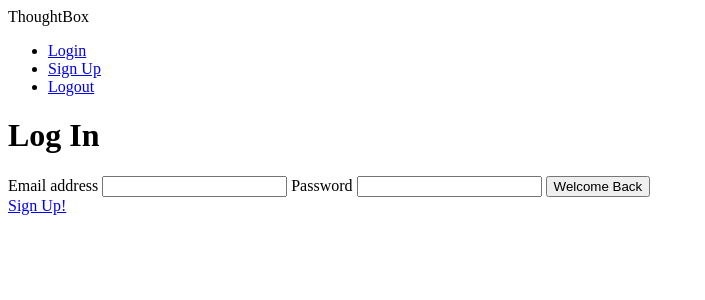
After one commit to stevepentler/Brandfolder, a Rails app: page /login in a window 1280 px wide. The commit adds this page. Shown: the top 300 px of the page, without its empty margins (0-705 px from the left). Run offline with Rails 7, Linux system fonts and the light colour scheme; some libraries are stand-ins or nearby versions.

Commit message:
Allows sessions and authorizes current_user

```diff
--- a/app/controllers/application_controller.rb
+++ b/app/controllers/application_controller.rb
@@ -1,5 +1,17 @@
 class ApplicationController < ActionController::Base
-  # Prevent CSRF attacks by raising an exception.
-  # For APIs, you may want to use :null_session instead.
   protect_from_forgery with: :exception
+
+  helper_method :current_user,
+                :authorize
+
+  def current_user
+    @user = User.find(session[:user_id]) if session[:user_id]
+  end
+
+  def authorize
+    unless current_user
+      redirect_to root_path
+      flash[:error] = "Please login first"
+    end
+  end
 end
--- /dev/null
+++ b/app/controllers/sessions_controller.rb
@@ -0,0 +1,25 @@
+class SessionsController < ApplicationController
+
+  def new
+    if current_user
+      redirect_to surveys_path
+    end
+  end
+
+  def create
+    @user = User.find_by(email: params[:session][:email])
+    if @user && @user.authenticate(params[:session][:password])
+      session[:user_id] = @user.id
+      redirect_to surveys_path
+    else
+      flash.now[:error] = "Invalid Credentials"
+      render :new
+    end
+  end
+
+  def destroy
+    session.clear
+    flash[:notice] = "Succesfully logged out!"
+    redirect_to login_path
+  end
+end
--- /dev/null
+++ b/app/controllers/surveys_controller.rb
@@ -0,0 +1,6 @@
+class SurveysController < ApplicationController
+
+  before_action :authorize
+  def index
+  end
+end
--- /dev/null
+++ b/app/models/user.rb
@@ -0,0 +1,4 @@
+class User < ActiveRecord::Base
+  has_secure_password
+  validates :email, presence: true, uniqueness: true
+end
--- /dev/null
+++ b/app/views/flashes/_flashes.html.erb
@@ -0,0 +1,7 @@
+<div class="container">
+  <% flash.each do |type, msg| %>
+    <div class="card">
+      <p><center><%= content_tag :div, msg.html_safe %></center></p>
+    </div>
+  <% end %>
+</div>
--- a/app/views/layouts/application.html.erb
+++ b/app/views/layouts/application.html.erb
@@ -7,8 +7,9 @@
   <%= csrf_meta_tags %>
 </head>
 <body>
-
-<%= yield %>
+  <%= render partial: "flashes/flashes" %>
+  <%= render partial: "navbar/navbar" %>
+  <%= yield %>
 
 </body>
 </html>
--- /dev/null
+++ b/app/views/navbar/_navbar.html.erb
@@ -0,0 +1,10 @@
+<nav>
+    <a class="brand-logo">ThoughtBox</a>
+    <ul id="nav-mobile" class="right hide-on-med-and-down">
+      <% unless current_user %>
+        <li><%= link_to "Login", login_path %></li>
+        <li><%= link_to "Sign Up", new_user_path %></li>
+      <% end %>
+        <li><%= link_to "Logout", logout_path, method: :delete %></li>
+    </ul>
+</nav>
--- /dev/null
+++ b/app/views/sessions/new.html.erb
@@ -0,0 +1,13 @@
+<div class="container">
+  <h1>Log In</h1>
+
+  <%= form_for(:session, url: login_path) do |f| %>
+    <%= f.label :email_address %>
+    <%= f.text_field :email %>
+    <%= f.label :password %>
+    <%= f.password_field :password %>
+    <%= f.submit "Welcome Back" %>
+  <% end %>
+
+  <%= link_to("Sign Up!", new_user_path) %>
+</div>
--- /dev/null
+++ b/app/views/surveys/index.html.erb
@@ -0,0 +1 @@
+<h1>steve</h1>
--- a/config/routes.rb
+++ b/config/routes.rb
@@ -1,56 +1,10 @@
 Rails.application.routes.draw do
-  # The priority is based upon order of creation: first created -> highest priority.
-  # See how all your routes lay out with "rake routes".
+  root to: "sessions#new"
 
-  # You can have the root of your site routed with "root"
-  # root 'welcome#index'
+  get '/login', to: 'sessions#new'
+  post '/login', to: 'sessions#create'
+  delete '/logout', to: 'sessions#destroy'
 
-  # Example of regular route:
-  #   get 'products/:id' => 'catalog#view'
-
-  # Example of named route that can be invoked with purchase_url(id: product.id)
-  #   get 'products/:id/purchase' => 'catalog#purchase', as: :purchase
-
-  # Example resource route (maps HTTP verbs to controller actions automatically):
-  #   resources :products
-
-  # Example resource route with options:
-  #   resources :products do
-  #     member do
-  #       get 'short'
-  #       post 'toggle'
-  #     end
-  #
-  #     collection do
-  #       get 'sold'
-  #     end
-  #   end
-
-  # Example resource route with sub-resources:
-  #   resources :products do
-  #     resources :comments, :sales
-  #     resource :seller
-  #   end
-
-  # Example resource route with more complex sub-resources:
-  #   resources :products do
-  #     resources :comments
-  #     resources :sales do
-  #       get 'recent', on: :collection
-  #     end
-  #   end
-
-  # Example resource route with concerns:
-  #   concern :toggleable do
-  #     post 'toggle'
-  #   end
-  #   resources :posts, concerns: :toggleable
-  #   resources :photos, concerns: :toggleable
-
-  # Example resource route within a namespace:
-  #   namespace :admin do
-  #     # Directs /admin/products/* to Admin::ProductsController
-  #     # (app/controllers/admin/products_controller.rb)
-  #     resources :products
-  #   end
+  resources :users
+  resources :surveys
 end
```
Also changed, not shown: app/controllers/users_controller.rb (added, +24 -0 lines), app/views/users/new.html.erb (added, +13 -0 lines), Gemfile, Gemfile.lock, app/views/index.html.erb (added).
